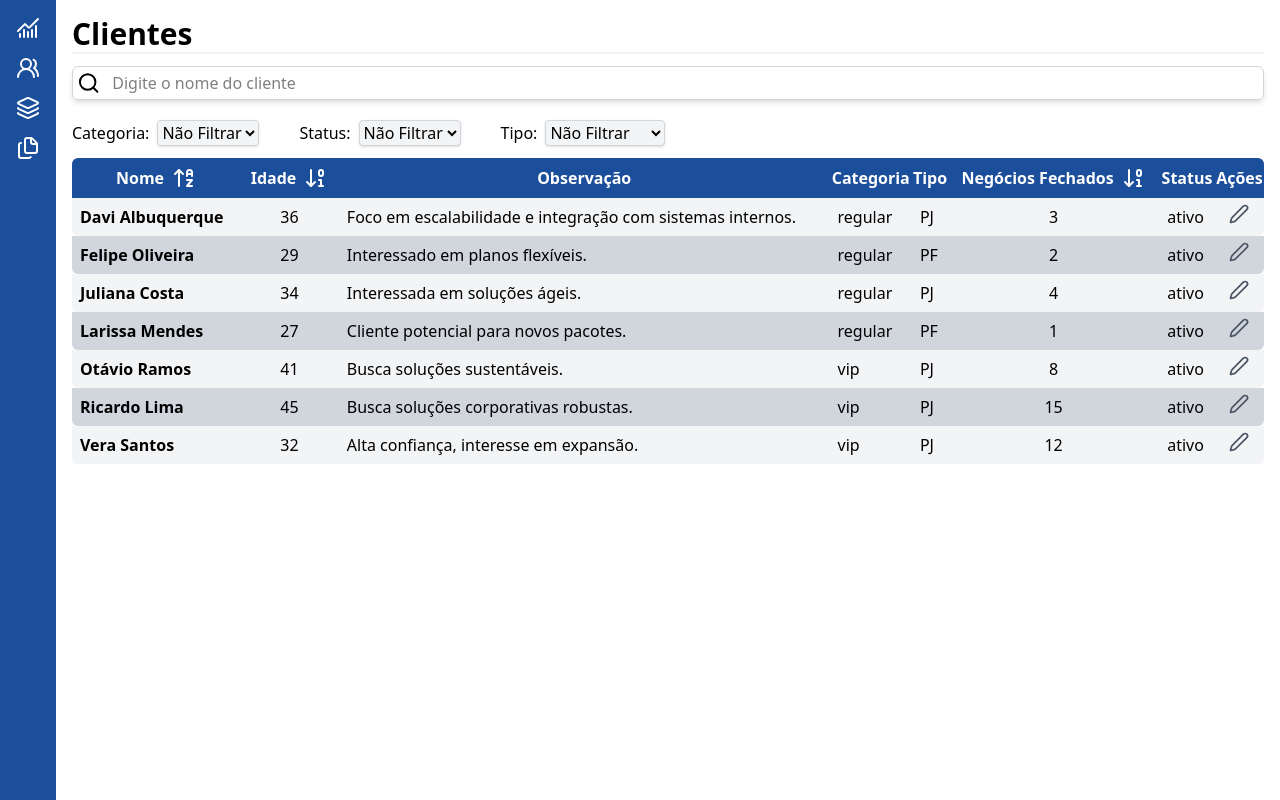
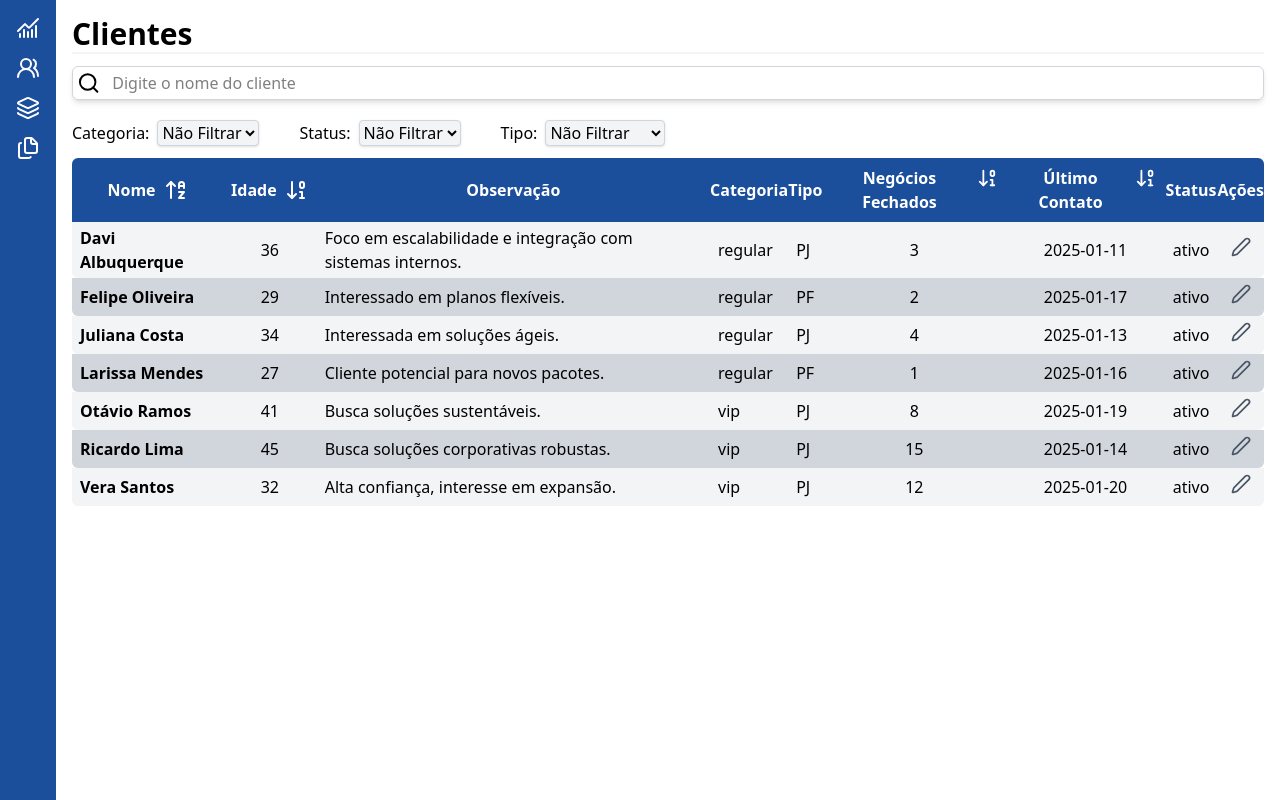
Before and after one commit to guilhermegodoydev/crm, a React (Vite) app in the folder client/: page /clientes in a window 1280 px wide. Built offline with nearby package versions, Linux system fonts and the light colour scheme.

Commit message:
Adicionando campo de data do último contato

```diff
--- a/client/src/screens/clientes/ClientesIndex.jsx
+++ b/client/src/screens/clientes/ClientesIndex.jsx
@@ -20,6 +20,7 @@ const colunas = [
   { chave: "categoria", label: "Categoria", ordenavel: false, tipo: "texto"},
   { chave: "tipo", label: "Tipo", ordenavel: false, tipo: "texto" },
   { chave: "negociosFechados", label: "Negócios Fechados", ordenavel: true, tipo: "numero" },
+  { chave: "ultimoContato", label: "Último Contato", ordenavel: true, tipo: "numero", className: "text-center"},
   { chave: "status", label: "Status", ordenavel: false, tipo: "texto" },
   { chave: "acoes", label: "Ações", ordenavel: false, tipo: "texto", className: "text-center",
     children: (item) => (
@@ -100,7 +101,7 @@ export default function ClientesIndex() {
         {texto: "Pessoa Física", valor: "PF"},
         {texto: "Empresarial", valor: "PJ"}
       ]
-    },
+    }
   ];
 
   if (carregando) return <p>Carregando clientes...</p>;
```
